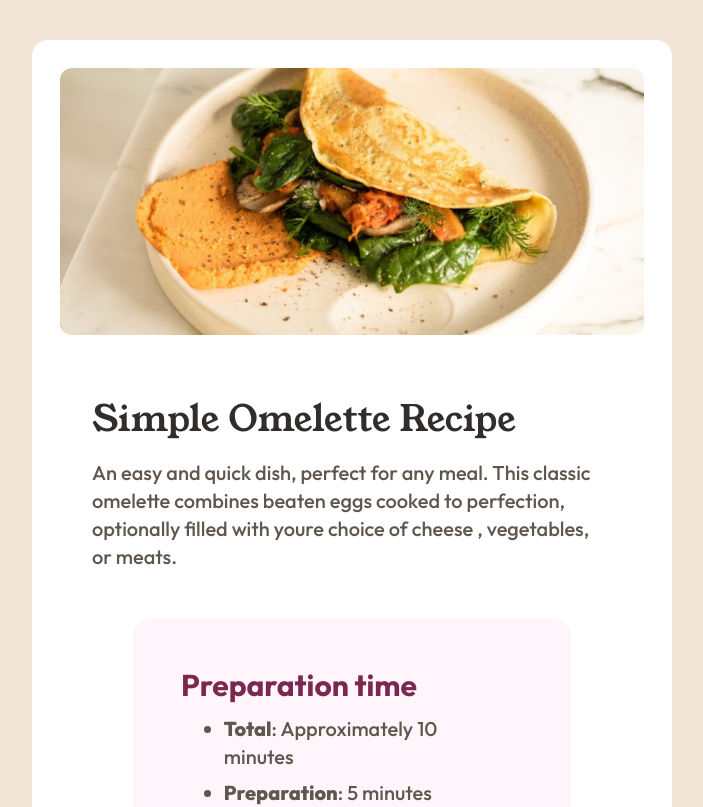
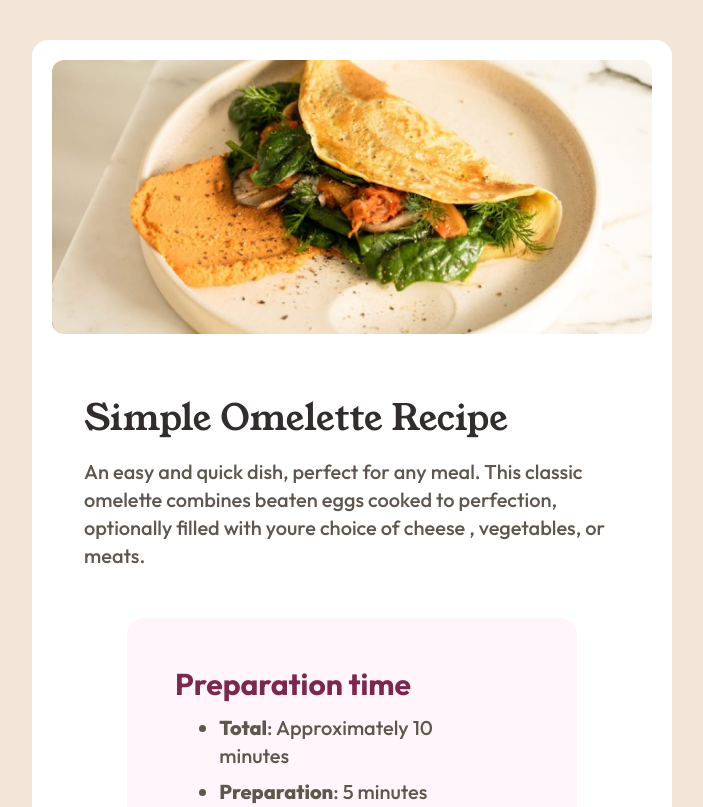
Before and after one commit to Eshogheme/recipie-page, a React (Vite) app: page / in a window 1280 px wide. Shown: the top 807 px of the page, without its empty margins (288-991 px from the left). Built offline with nearby package versions, Linux system fonts and the light colour scheme.

Commit message:
final commit hopefully

```diff
--- a/src/App.jsx
+++ b/src/App.jsx
@@ -3,15 +3,14 @@ import "./App.css";
 
 const App = () => {
   return (
-    <body className="lg:bg-stone-100 flex flex-col justify-center items-center">
+    <body className="bg-white lg:bg-stone-100 flex flex-col justify-center items-center">
+      <section className="w-full my-0 p-0 lg:bg-white lg:p-5 lg:w-2/4 lg:my-10 rounded-2xl">
 
-
-    <section className="lg:bg-white p-7 w-2/4 my-10 rounded-2xl">
       <div>
-      <img src="/images/image-omelette.jpeg" className="mb-8 lg:rounded-xl" alt="Omelette" />
+      <img src="/images/image-omelette.jpeg" className="mb-8 w-full lg:rounded-xl" alt="Omelette" />
       </div>
       <header className="p-8 mb-4">
-        <h1 className="text-4xl font-my-font text-stone-900 mb-5 md:text-4xl lg:text-4xl">
+        <h1 className="text-3xl font-my-font text-stone-900 mb-5 md:text-4xl lg:text-4xl">
           Simple Omelette Recipe
         </h1>
         <p className="font-new-font text-xl text-stone-600">
@@ -21,20 +20,20 @@ const App = () => {
         </p>
       </header>
       <div className="flex flex-col items-center justify-center">
-        <div className="bg-rose-50 p-6 rounded-2xl mb-5 md:p-12 w-3/4">
+        <div className="bg-rose-50 p-6 rounded-2xl mb-5 w-11/12 md:p-12 md:w-3/4">
           <h1 className="mb-3 font-dope-font text-2xl text-rose-800 md:text-3xl">
             Preparation time
           </h1>
           <ul className="list-disc flex flex-col justify-center items-center">
-            <li className="font-new-font text-xl text-stone-600 w-3/4 md:mb-2">
+            <li className="font-new-font text-xl text-stone-600 w-3/4 mb-0 md:mb-2">
               <span className="font-cool-font text-stone-600">Total</span>:
               Approximately 10 minutes
             </li>
-            <li className="font-new-font text-xl text-stone-600 w-3/4  md:mb-2">
+            <li className="font-new-font text-xl text-stone-600 w-3/4 mb-0 md:mb-2">
               <span className="font-cool-font text-stone-600">Preparation</span>
               : 5 minutes
             </li>
-            <li className="font-new-font text-xl text-stone-600 w-3/4  md:mb-2">
+            <li className="font-new-font text-xl text-stone-600 w-3/4 mb-0 md:mb-2">
               <span className="font-cool-font text-stone-600">Cooking</span>: 5
               minutes
             </li>
```
